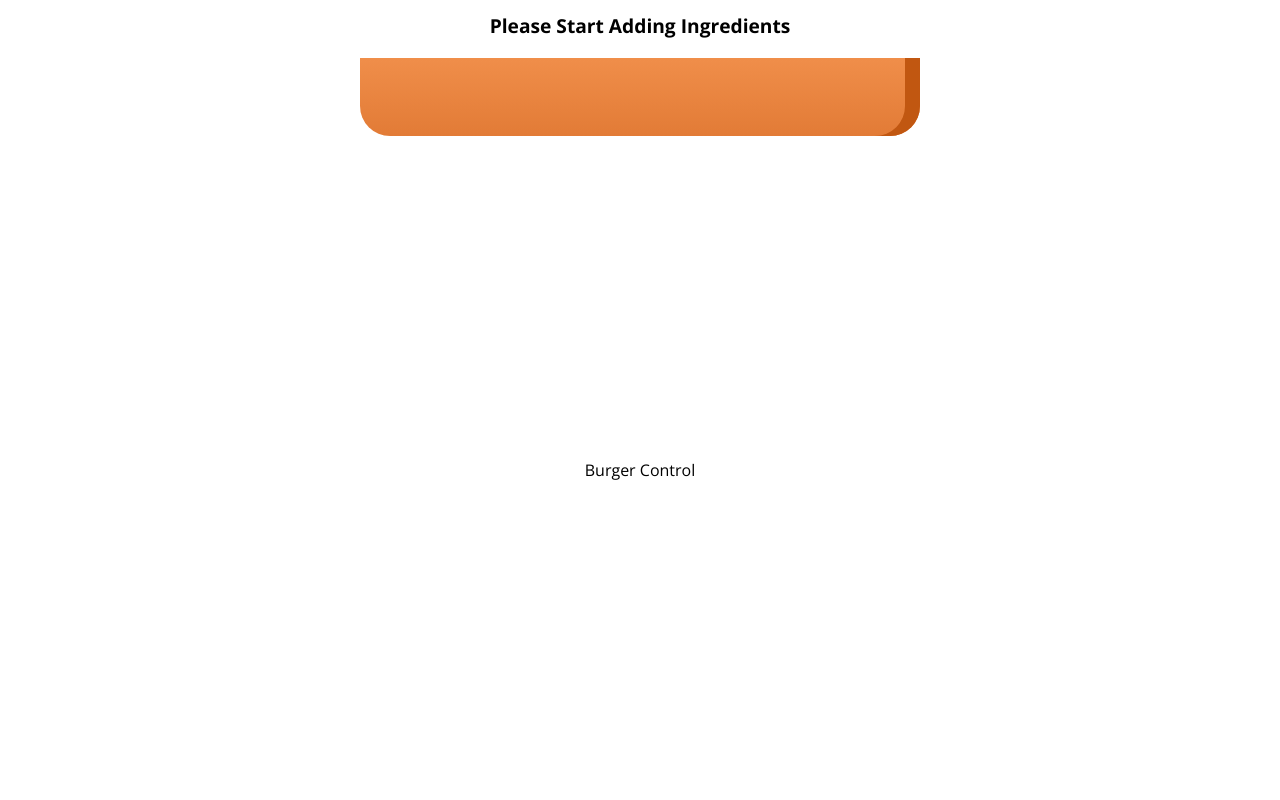
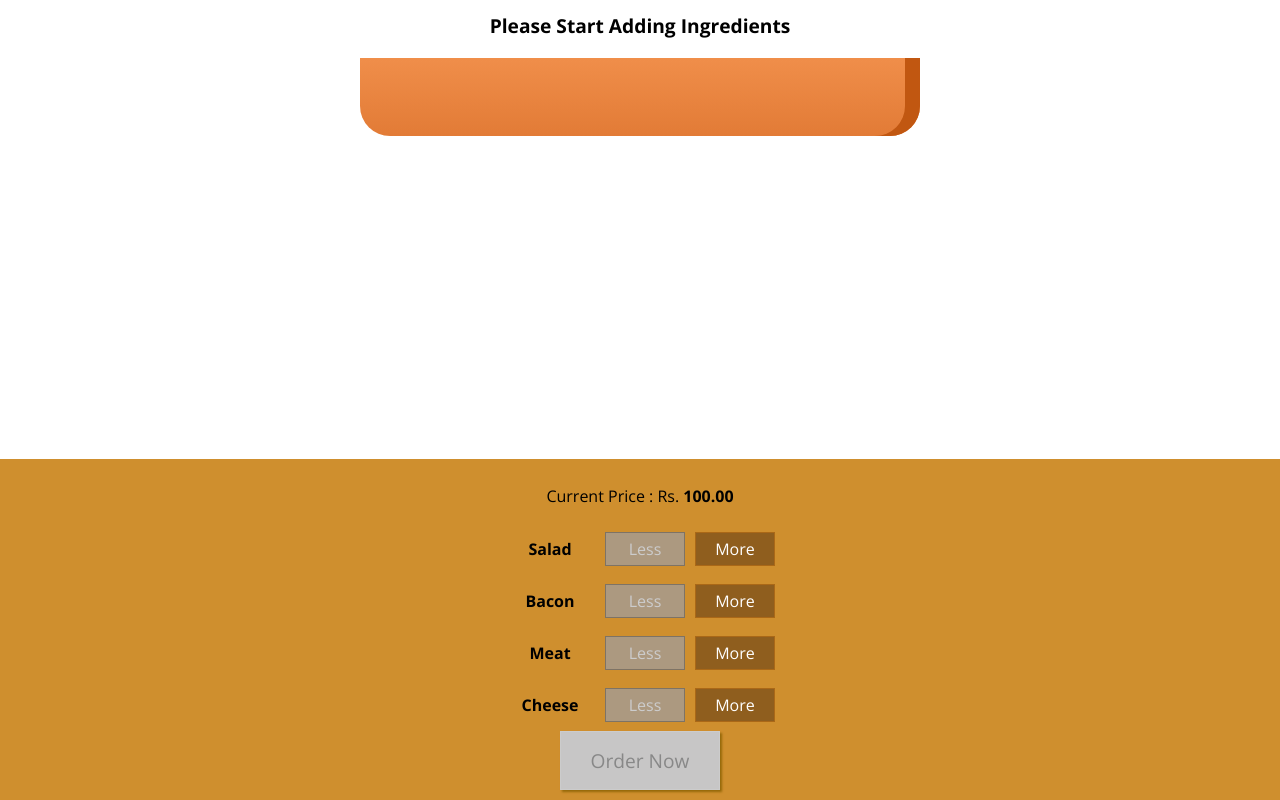
Before and after one commit to stupidJack4256/BurgerApp, a React (Create React App) app: page / in a window 1280 px wide. Shown: the part 179-979 px from the top of the page. Before the commit the page ends 800 px from the top, so only its background shows below. Built offline with nearby package versions, Linux system fonts and the light colour scheme.

Commit message:
Added Some more File

```diff
--- /dev/null
+++ b/src/components/Burger/BuildControls/BuildControl/BuildControl.js
@@ -0,0 +1,15 @@
+import React from 'react';
+import classes from './BuildControl.module.css';
+
+const buildControl = (props) =>(
+			<div className={classes.BuildControl} >
+				<div className={classes.Label} > {props.label}  </div>
+				<button className={classes.Less}
+						onClick={props.removed}
+						disabled={props.disabled}
+						>Less</button>
+				<button className={classes.More} onClick={props.added} >More</button>
+			</div>
+);
+
+export default buildControl;
--- /dev/null
+++ b/src/components/Burger/BuildControls/BuildControl/BuildControl.module.css
@@ -0,0 +1,56 @@
+.BuildControl {
+    display: flex;
+    justify-content: space-between;
+    align-items: center;
+    margin: 5px 0;
+}
+
+.BuildControl button {
+    display: block;
+    font: inherit;
+    padding: 5px;
+    margin: 0 5px;
+    width: 80px;
+    border: 1px solid #AA6817;
+    cursor: pointer;
+    outline: none;
+}
+
+.BuildControl button:disabled {
+    background-color: #AC9980;
+    border: 1px solid #7E7365;
+    color: #ccc;
+    cursor: default;
+}
+
+.BuildControl button:hover:disabled {
+    background-color: #AC9980;
+    color: #ccc;
+    cursor: not-allowed;
+}
+
+.Label {
+    padding: 10px;
+    font-weight: bold;
+    width: 80px;
+}
+
+.BuildControl .Less {
+    background-color: #D39952;
+    color: white;
+}
+
+.BuildControl .More {
+    background-color: #8F5E1E;
+    color: white;
+}
+
+.BuildControl .Less:hover, .BuildControl .Less:active {
+    background-color: #DAA972;
+    color: white;
+}
+
+.BuildControl .More:hover,.BuildControl .More:active {
+    background-color: #99703F;
+    color: white;
+}
--- /dev/null
+++ b/src/components/Burger/BuildControls/BuildControls.js
@@ -0,0 +1,33 @@
+import React from 'react';
+import classes from './BuildControls.module.css';
+import BuildControl from './BuildControl/BuildControl';
+
+
+const controls = [
+	{label : 'Salad', type: 'salad'},
+	{label : 'Bacon', type: 'bacon'},
+	{label : 'Meat', type: 'meat'},
+	{label : 'Cheese', type: 'cheese'}
+];
+
+const buildControls = (props) => (
+			<div className={classes.BuildControls} >
+				<p>Current Price : Rs. <strong>{props.price.toFixed(2)}</strong></p>
+				{controls.map(ctrl=>{
+					return <BuildControl
+							   key={ctrl.label}
+							   label={ctrl.label}
+							   added={()=>props.ingredientAdded(ctrl.type)}
+							   removed={()=>props.ingredientRemoved(ctrl.type)}
+							   disabled={props.disabled[ctrl.type]}
+							   />
+							})}
+						<button className={classes.OrderButton}
+								disabled={!props.purchasable}
+								onClick= {props.ordered}
+								>Order Now</button>
+			</div>
+);
+
+
+export default buildControls;
--- /dev/null
+++ b/src/components/Burger/BuildControls/BuildControls.module.css
@@ -0,0 +1,50 @@
+.BuildControls{
+	width:100%;
+	Background-color: #CF8F2E;
+	display:flex;
+	flex-flow: column;
+	align-items: center;
+	box-shadow:0 2px 1px #ccc;
+	margin : auto;
+	padding : 10px 0;
+}
+.OrderButton {
+    background-color: #DAD735;
+    outline: none;
+    cursor: pointer;
+    border: 1px solid #966909;
+    color: #966909;
+    font-family: inherit;
+    font-size: 1.2em;
+    padding: 15px 30px;
+    box-shadow: 2px 2px 2px #966909;
+}
+
+.OrderButton:hover, .OrderButton:active {
+    background-color: #A0DB41;
+    border: 1px solid #966909;
+    color: #966909;
+}
+
+.OrderButton:disabled {
+    background-color: #C7C6C6;
+    cursor: not-allowed;
+    border: 1px solid #ccc;
+    color: #888888;
+}
+
+.OrderButton:not(:disabled) {
+    animation: enable 0.3s linear;
+}
+
+@keyframes enable {
+    0% {
+        transform: scale(1);
+    }
+    60% {
+        transform: scale(1.1);
+    }
+    100% {
+        transform: scale(1);
+    }
+}
--- /dev/null
+++ b/src/components/Burger/OrderSummary/OrderSummary.js
@@ -0,0 +1,28 @@
+import React from 'react';
+import Aux from '../../../hoc/Aux';
+import Button from '../../UI/Button/Button';
+
+const orderSummary = (props) => {
+		const ingredientSummary = Object.keys(props.ingredients)
+				.map(igKey=>{
+					return <li key={igKey} >
+								<span style={{textTransform : 'capitalize'}} >                                                                    {igKey}</span> : {props.ingredients[igKey]}
+							</li>
+						})
+
+	return(
+		<Aux>
+			<h3>Your Order</h3>
+			<p>A Delicious Burger with the following ingredients:</p>
+			<ul>
+				{ingredientSummary}
+			</ul>
+			<p>Countinue to Checkout?</p>
+			<Button btnType="Success" clicked={props.purchaseContinued} >CONTINUE</Button>
+			<Button btnType="Danger" clicked={props.purchaseCancelled} >CANCEL</Button>
+		</Aux>
+
+	)
+}
+
+export default orderSummary;
--- /dev/null
+++ b/src/components/UI/Backdrop/Backdrop.js
@@ -0,0 +1,10 @@
+import React from 'react';
+import classes from './Backdrop.module.css';
+
+const backdrop = (props) =>(
+	props.show ? <div className={classes.Backdrop} onClick={props.clicked} ></div> : null
+);
+
+
+
+export default backdrop;
--- /dev/null
+++ b/src/components/UI/Backdrop/Backdrop.module.css
@@ -0,0 +1,10 @@
+
+.Backdrop{
+	width:100%;
+	height:100%;
+	position: fixed;
+	z-index:100;
+	left:0;
+	top:0;
+	background-color: rgba(0, 0, 0, 0.5);
+}
--- /dev/null
+++ b/src/components/UI/Button/Button.js
@@ -0,0 +1,15 @@
+import React from 'react';
+import classes from'./Button.module.css';
+
+
+const button = (props) =>(
+		<button className={[classes.Button, classes[props.btnType]].join(' ')}
+		onClick={props.clicked} >
+		{props.children}
+		</button>
+)
+
+
+
+
+export default button;
--- /dev/null
+++ b/src/components/UI/Button/Button.module.css
@@ -0,0 +1,24 @@
+.Button {
+    background-color: transparent;
+    border: none;
+    color: white;
+    outline: none;
+    cursor: pointer;
+    font: inherit;
+    padding: 10px;
+    margin: 10px;
+    font-weight: bold;
+}
+
+.Button:first-of-type {
+    margin-left: 0;
+    padding-left: 0;
+}
+
+.Success {
+    color: #5C9210;
+}
+
+.Danger {
+    color: #944317;
+}
--- /dev/null
+++ b/src/components/UI/Modal/Modal.js
@@ -0,0 +1,22 @@
+import React from 'react';
+import classes from './Modal.module.css';
+import Aux from '../../../hoc/Aux';
+import Backdrop from '../Backdrop/Backdrop';
+
+const modal = (props) => (
+	<Aux>
+		<Backdrop show={props.show} clicked={props.modalClosed} />
+		<div
+			className={classes.Modal}
+			style={{
+				transform: props.show ? 'translateY(0)' : 'translateY(-100vh)',
+				opacity : props.show ? '1' : '0'
+			}}
+			>
+			{props.children}
+		</div>
+	</Aux>
+);
+
+
+export default modal;
--- /dev/null
+++ b/src/components/UI/Modal/Modal.module.css
@@ -0,0 +1,20 @@
+.Modal {
+    position: fixed;
+    z-index: 500;
+    background-color: white;
+    width: 70%;
+    border: 1px solid #ccc;
+    box-shadow: 1px 1px 1px black;
+    padding: 16px;
+    left: 15%;
+    top: 30%;
+    box-sizing: border-box;
+    transition: all 0.3s ease-out;
+}
+
+@media (min-width: 600px) {
+    .Modal {
+        width: 500px;
+        left: calc(50% - 250px);
+    }
+}
--- a/src/containers/BurgerBuilder/BurgerBuilder.js
+++ b/src/containers/BurgerBuilder/BurgerBuilder.js
@@ -1,6 +1,17 @@
 import React, { Component } from 'react';
 import Aux from '../../hoc/Aux';
 import Burger from '../../components/Burger/Burger';
+import BuildControls from '../../components/Burger/BuildControls/BuildControls';
+import Modal from '../../components/UI/Modal/Modal';
+import OrderSummary from '../../components/Burger/OrderSummary/OrderSummary';
+
+
+const INGREDIENT_PRICES = {
+		salad : 39.25,
+		bacon : 49.99,
+		cheese: 44.50,
+		meat : 59.49
+	};
 
 class BurgerBuilder extends Component {
 
@@ -10,16 +21,96 @@
 			bacon :0,
 			cheese : 0,
 			meat : 0
-		}
+		},
+		totalPrice : 100,
+		purchasable: false,
+		purchasing : false
 	}
 
+	updatePurchaseState =(ingredients)=> {
+
+		const sum = Object.keys(ingredients)
+					.map(igKey=>{
+						return ingredients[igKey]
+					})
+		// or Object.values(ingredients).reduce(....)  this can be used
+					.reduce((sum, el)=>{
+						return sum +el ;
+					},0);
+		this.setState({purchasable: sum > 0})
+	}
+
+	addIngredientHandler = (type) => {
+		const oldCount = this.state.ingredients[type];
+
+		const updatedCount = oldCount + 1;
+		const updatedIngredients = {
+			...this.state.ingredients
+		};
+		updatedIngredients[type] = updatedCount;
+		const priceAddition = INGREDIENT_PRICES[type];
+		const oldPrice = this.state.totalPrice;
+		const updatedPrice = oldPrice + priceAddition;
+
+		this.setState({totalPrice:updatedPrice, ingredients:updatedIngredients});
+		this.updatePurchaseState(updatedIngredients)
+	}
+
+	removeIngredientHandler=(type) =>{
+		const oldCount = this.state.ingredients[type];
+		if(oldCount <= 0){
+			return;
+		}
+		const updatedCount = oldCount - 1;
+		const updatedIngredients = {
+			...this.state.ingredients
+		};
+		updatedIngredients[type] = updatedCount;
+		const priceDeduction = INGREDIENT_PRICES[type];
+		const oldPrice = this.state.totalPrice;
+		const updatedPrice = oldPrice - priceDeduction;
+
+		this.setState({totalPrice:updatedPrice, ingredients:updatedIngredients});
+		this.updatePurchaseState(updatedIngredients)
+	}
+
+	purchaseHandler=()=>{
+		this.setState({purchasing: true})
+	}
+	purchaseCancelHandler=()=>{
+		this.setState({purchasing:false})
+	}
+	purchaseContinueHandler=()=>{
+		alert("Continue!")
+	}
 
 	render() {
 
+		const disabledInfo = {
+			...this.state.ingredients
+		}
+		for( let key in disabledInfo){
+			disabledInfo[key]=disabledInfo[key] <= 0;
+		}
+
 		return (
 			<Aux>
+				<Modal show={this.state.purchasing} modalClosed={this.purchaseCancelHandler} >
+					<OrderSummary
+						ingredients={this.state.ingredients}
+						purchaseCancelled={this.purchaseCancelHandler}
+						purchaseContinued={this.purchaseContinueHandler}
+						/>
+				</Modal>
 				<Burger ingredients={this.state.ingredients} />
-				<div>Burger Control</div>
+				<BuildControls
+					ingredientAdded={this.addIngredientHandler}
+					ingredientRemoved={this.removeIngredientHandler}
+					disabled={disabledInfo}
+					price={this.state.totalPrice}
+					purchasable={this.state.purchasable}
+					ordered={this.purchaseHandler}
+					/>
 			</Aux>
 		)
 	}
```
